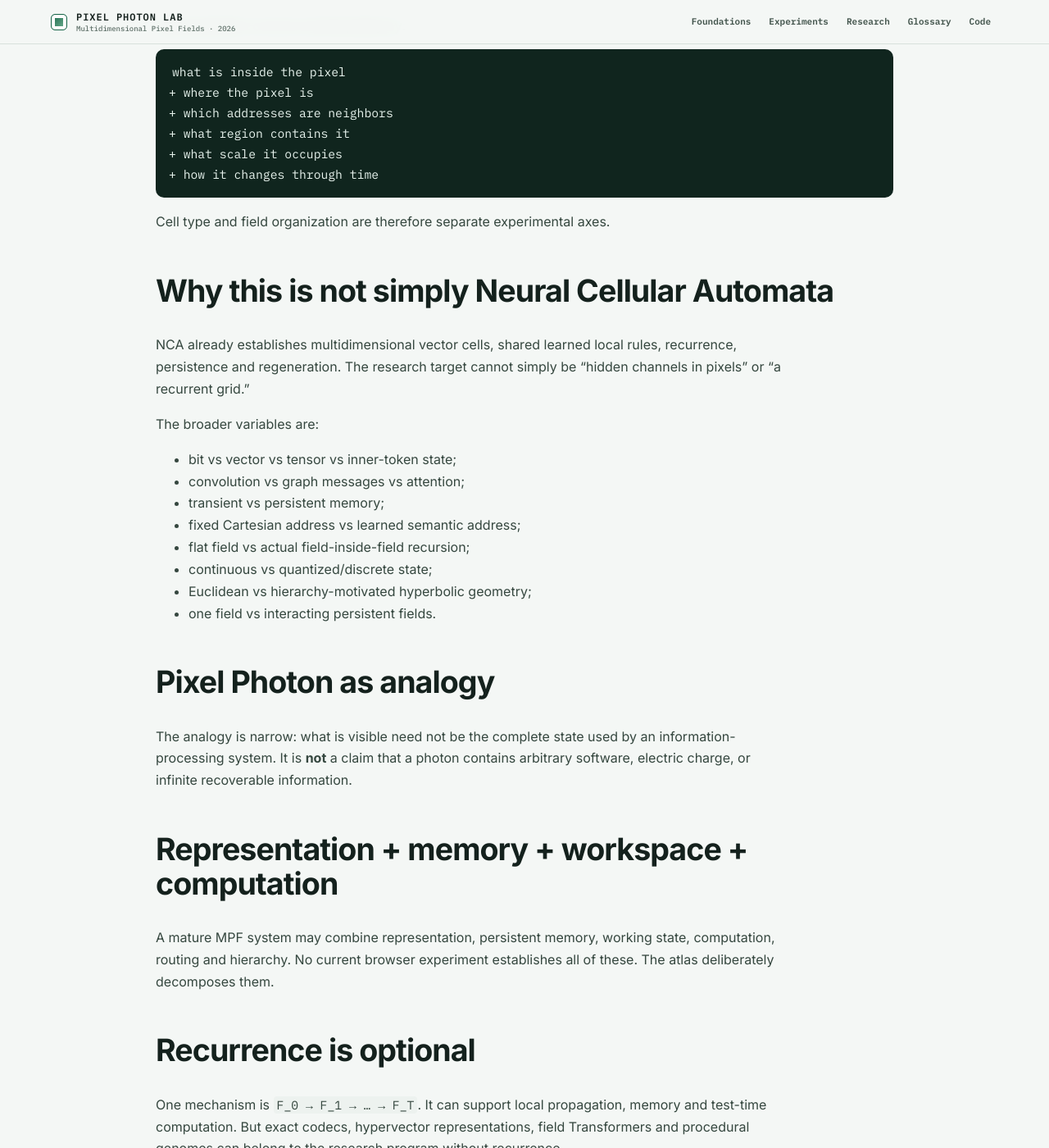
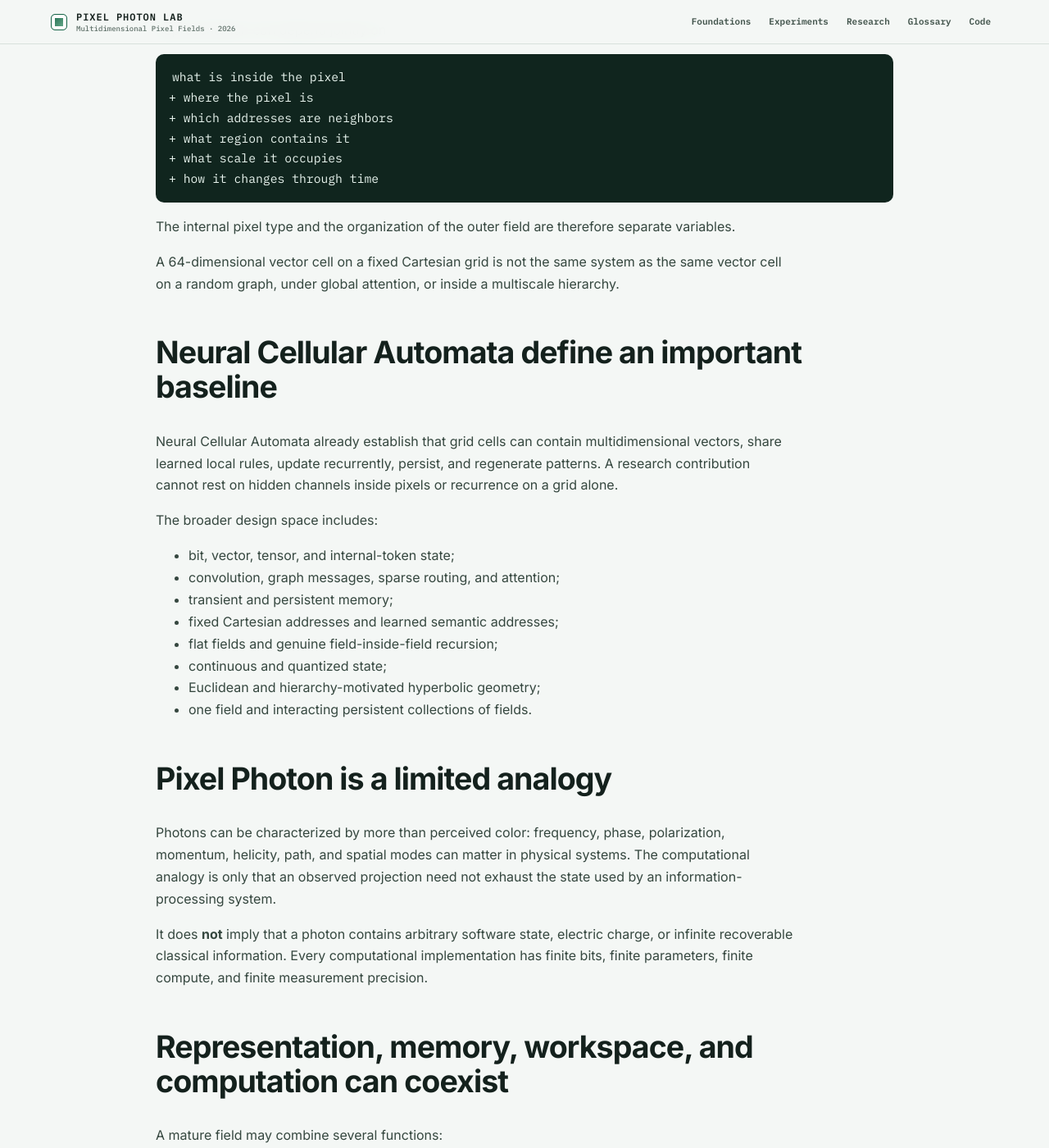
Before and after one commit to bitwikiorg/pixel-art-2026, a Jekyll site: the page built from research/00-research-thesis.md, in a window 1280 px wide and 1400 px high, scrolled down 1601 px. Shown: the whole window at 82% size. Built offline with Jekyll 4.4.1, drawn with Linux system fonts in a browser that asks for light colours; some of the changed text lies outside the part shown.

Commit message:
Rewrite thesis as direct research content

````diff
--- a/research/00-research-thesis.md
+++ b/research/00-research-thesis.md
@@ -3,11 +3,11 @@ layout: research
 title: Research Thesis
 ---
 
-# Multidimensional Pixel Fields: research thesis
+# Multidimensional Pixel Fields
 
-<div class="plain-box"><strong>Working thesis:</strong> treat a pixel as a spatially addressable information carrier whose computational object is a design variable. Then ask which combinations of state type, communication, memory, topology, scale, geometry and learning produce useful behavior for a measured resource cost.</div>
+A pixel can be modeled as a spatially addressable information carrier whose internal computational object is a design variable. The central question is which combinations of state type, communication, memory, topology, scale, geometry, and learning produce useful behavior for a measured resource cost.
 
-## General object
+## The general object
 
 The smallest field is binary:
 
@@ -15,31 +15,31 @@ The smallest field is binary:
 B[i,j] = b_ij ∈ {0,1}
 ```
 
-The broader family is:
+A broader field is
 
 ```text
 F[i,j] = O_ij
 ```
 
-where `O_ij` is the finite computational object at address `(i,j)`: scalar, vector, tensor, neural state, latent token set, persistent memory, hypervector binding, subfield or recursively structured object.
+where `O_ij` is the finite computational object at address `(i,j)`. It may be a scalar, vector, tensor, neural state, latent token set, persistent memory, hypervector binding, subfield, or recursively structured object.
 
-When the object is richer than a display value:
+When the internal object is richer than a display value,
 
 ```text
 visible(i,j) = P(O_ij)
 ```
 
-The visible square is a projection, not the complete storage object.
+The visible square is then a projection of the stored state rather than the complete storage object.
 
-## The separation that matters most
+## Source information, computational state, and interpreter complexity
 
-Three quantities must not be conflated:
+Three quantities must remain separate:
 
-1. **source information** — independent information supplied to the system;
-2. **computational state** — memory allocated by the representation;
-3. **interpreter/model complexity** — rules, codebooks, weights and side information needed to use that state.
+1. **Source information** — independent information supplied to the system.
+2. **Computational state** — memory allocated by the representation while it operates or persists.
+3. **Interpreter or model complexity** — rules, codebooks, weights, metadata, and side information required to use that state.
 
-A 1-bit source expanded deterministically into a 4,096-dimensional vector has not become 4,096 independent source bits. Expansion may improve robustness, separability or compositional computation, but it costs state and interpreter complexity.
+A one-bit source expanded deterministically into a 4,096-dimensional vector has not become 4,096 independent source bits. The expansion may improve robustness, separability, retrieval, or compositional computation, but the larger vector and its interpreter still have to be paid for.
 
 ```text
 B_system = B_carrier
@@ -51,7 +51,7 @@ B_system = B_carrier
 
 ## A field contributes more than cell contents
 
-Representation can be carried jointly by:
+Representation can depend jointly on
 
 ```text
 what is inside the pixel
@@ -62,70 +62,101 @@ what is inside the pixel
 + how it changes through time
 ```
 
-Cell type and field organization are therefore separate experimental axes.
+The internal pixel type and the organization of the outer field are therefore separate variables.
 
-## Why this is not simply Neural Cellular Automata
+A 64-dimensional vector cell on a fixed Cartesian grid is not the same system as the same vector cell on a random graph, under global attention, or inside a multiscale hierarchy.
 
-NCA already establishes multidimensional vector cells, shared learned local rules, recurrence, persistence and regeneration. The research target cannot simply be “hidden channels in pixels” or “a recurrent grid.”
+## Neural Cellular Automata define an important baseline
 
-The broader variables are:
+Neural Cellular Automata already establish that grid cells can contain multidimensional vectors, share learned local rules, update recurrently, persist, and regenerate patterns. A research contribution cannot rest on hidden channels inside pixels or recurrence on a grid alone.
 
-- bit vs vector vs tensor vs inner-token state;
-- convolution vs graph messages vs attention;
-- transient vs persistent memory;
-- fixed Cartesian address vs learned semantic address;
-- flat field vs actual field-inside-field recursion;
-- continuous vs quantized/discrete state;
-- Euclidean vs hierarchy-motivated hyperbolic geometry;
-- one field vs interacting persistent fields.
+The broader design space includes:
 
-## Pixel Photon as analogy
+- bit, vector, tensor, and internal-token state;
+- convolution, graph messages, sparse routing, and attention;
+- transient and persistent memory;
+- fixed Cartesian addresses and learned semantic addresses;
+- flat fields and genuine field-inside-field recursion;
+- continuous and quantized state;
+- Euclidean and hierarchy-motivated hyperbolic geometry;
+- one field and interacting persistent collections of fields.
 
-The analogy is narrow: what is visible need not be the complete state used by an information-processing system. It is **not** a claim that a photon contains arbitrary software, electric charge, or infinite recoverable information.
+## Pixel Photon is a limited analogy
 
-## Representation + memory + workspace + computation
+Photons can be characterized by more than perceived color: frequency, phase, polarization, momentum, helicity, path, and spatial modes can matter in physical systems. The computational analogy is only that an observed projection need not exhaust the state used by an information-processing system.
 
-A mature MPF system may combine representation, persistent memory, working state, computation, routing and hierarchy. No current browser experiment establishes all of these. The atlas deliberately decomposes them.
+It does **not** imply that a photon contains arbitrary software state, electric charge, or infinite recoverable classical information. Every computational implementation has finite bits, finite parameters, finite compute, and finite measurement precision.
+
+## Representation, memory, workspace, and computation can coexist
+
+A mature field may combine several functions:
+
+- representation of current content;
+- persistent memory across time;
+- working state for intermediate computation;
+- communication and routing state;
+- multiscale summaries;
+- query-conditioned control.
+
+These functions should not be assumed to emerge automatically from one large vector. Each requires a task or intervention that makes its contribution measurable.
 
 ## Recurrence is optional
 
-One mechanism is `F_0 → F_1 → … → F_T`. It can support local propagation, memory and test-time computation. But exact codecs, hypervector representations, field Transformers and procedural genomes can belong to the research program without recurrence.
+One possible mechanism is
 
-## Recursion and scale
+```text
+F_0 → F_1 → … → F_T
+```
 
-A genuine recursive field is operational:
+Repeated updates can propagate information, maintain state, or allocate more test-time computation. Exact codecs, distributed representations, field Transformers, and procedural generative codes can still belong to the same broad computational-pixel design space without recurrence.
+
+## Recursion requires an operational reuse pattern
+
+A genuinely recursive field can contain active fields inside addresses:
 
 ```text
 field → region → cell → inner field → inner cell
 ```
 
-The stronger experiment reuses the same or closely related interface/operator across levels and measures whether reuse improves capacity, generalization or storage efficiency. “Fractal” is reserved for demonstrated recursive/self-similar reuse; otherwise **recursive**, **hierarchical** or **multiresolution** is more precise.
+The stronger form reuses the same or closely related interface or update operator across levels. The empirical question is whether that reuse improves generalization across scale, adaptive computation, or storage efficiency compared with a flat model.
 
-## Hyperdimensionality and hyperbolic geometry are different
+Terms such as **fractal** should be reserved for demonstrated recursive or self-similar operator reuse. Otherwise **recursive**, **hierarchical**, or **multiresolution** is more precise.
 
-- **dimensionality** asks how many coordinates/components a representation uses;
-- **geometry** asks how distance and relationships are defined.
+## High dimensionality and hyperbolic geometry are different axes
 
-HDC/VSA and hyperbolic embeddings are different hypotheses and should be tested separately.
+- **Dimensionality** asks how many coordinates a representation uses.
+- **Geometry** asks how distances and relationships are defined.
 
-## Compression is not automatic
+A high-dimensional hypervector can be Euclidean or bipolar without being hyperbolic. A low-dimensional manifold can be hyperbolic without being high-dimensional. The two hypotheses require different controls.
 
-Richer raw state usually costs more storage. Compression becomes meaningful only when structure—quantization, shared codebooks, sparsity, low rank, prediction, recursive reuse or entropy coding—reduces the **total accounted rate** for a chosen fidelity or utility target.
+## Compression is a rate question
+
+Richer raw state usually increases storage. Compression becomes meaningful only when structure—quantization, shared codebooks, sparsity, low rank, prediction, recursive reuse, or entropy coding—reduces the **total accounted rate** for a chosen reconstruction fidelity or task utility.
+
+A useful quantity is therefore not “dimensions per pixel” but something closer to
+
+```text
+useful performance / accounted stored bits
+```
+
+or a full rate–distortion or rate–utility curve.
 
 ## Falsifiable questions
 
 - Does explicit tensor factorization help an equal-state flat vector?
-- Does inner attention help a local MLP/convolution at comparable parameters and runtime?
+- Does internal attention help a local MLP or convolution at comparable parameters and runtime?
 - Does stable spatial addressability matter after controlling for generic recurrence?
-- Can persistent state survive delay/interference better per stored bit than simple baselines?
+- Can persistent state survive delay and interference better per stored bit than simple memory baselines?
 - Can recursive operator reuse generalize across scale better than a flat model?
-- Can learned semantic placement beat fixed Cartesian or graph baselines?
-- Can quantization reduce stored rate while preserving utility?
-- Does hyperbolic state help specifically when target structure is hierarchical?
-- Can interacting persistent fields outperform ordinary external-memory controls on retrieval/composition tasks?
+- Can learned semantic placement beat fixed Cartesian and graph baselines?
+- Can quantization reduce stored rate while preserving useful behavior?
+- Does hyperbolic state help specifically when the target structure is hierarchical?
+- Can interacting persistent fields outperform ordinary external-memory controls on retrieval and composition tasks?
 
-A negative result is useful if it identifies an interpretation that does not justify its cost.
+A negative result is informative when it shows that an interpretation or mechanism does not justify its additional cost.
 
-## Current evidence boundary
+## Present evidence boundary
 
-The repository contains exact deterministic primitives, fixed-rule mechanics, small learned models and benchmark infrastructure. None is proof of a universal Pixel Photon architecture. The [Experiment Atlas]({{ '/experiment/' | relative_url }}) keeps these evidence classes separate.
+Exact binary codecs and operators establish deterministic identities. Fixed-rule fields establish mechanics. Small learned models establish that specific objectives can be optimized under specific protocols. Multi-seed comparisons expose variance and resource sensitivity.
+
+None of those results establishes a universal Pixel Photon architecture. Stronger conclusions require matched baselines, repeated optimization, explicit resource accounting, and tasks that isolate the proposed mechanism.
````
